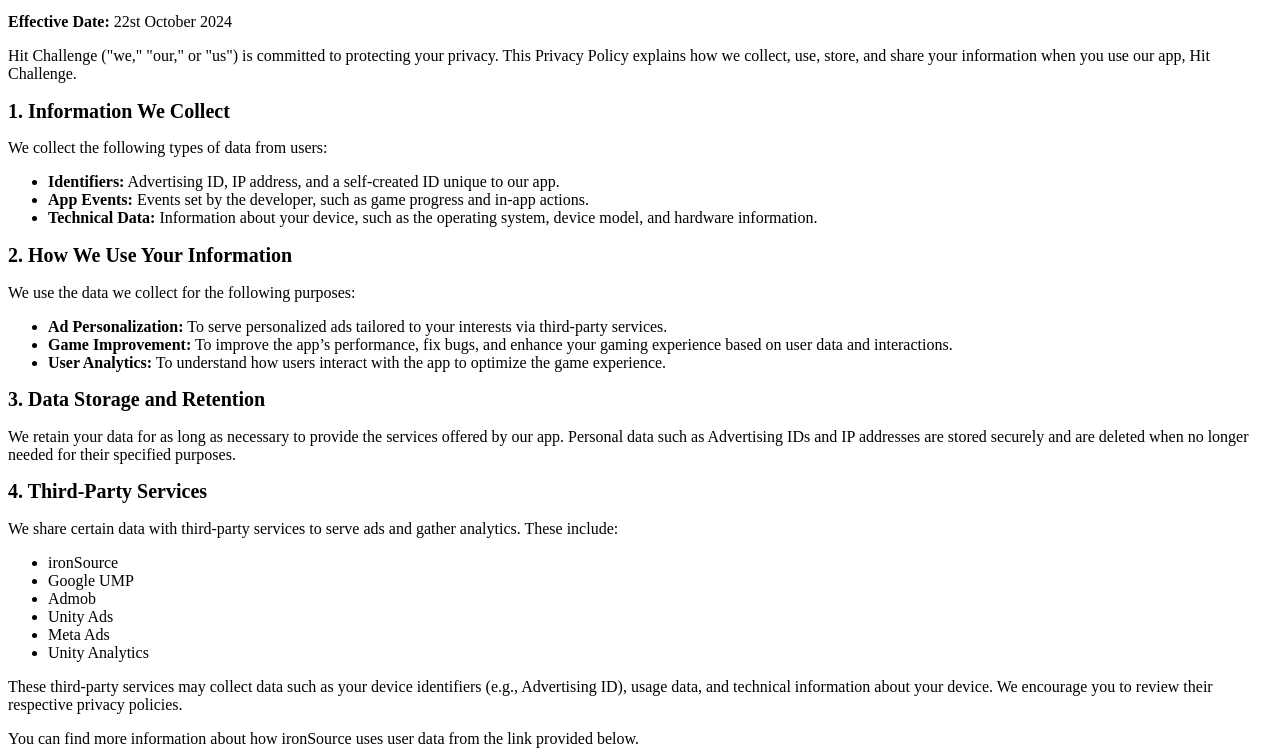
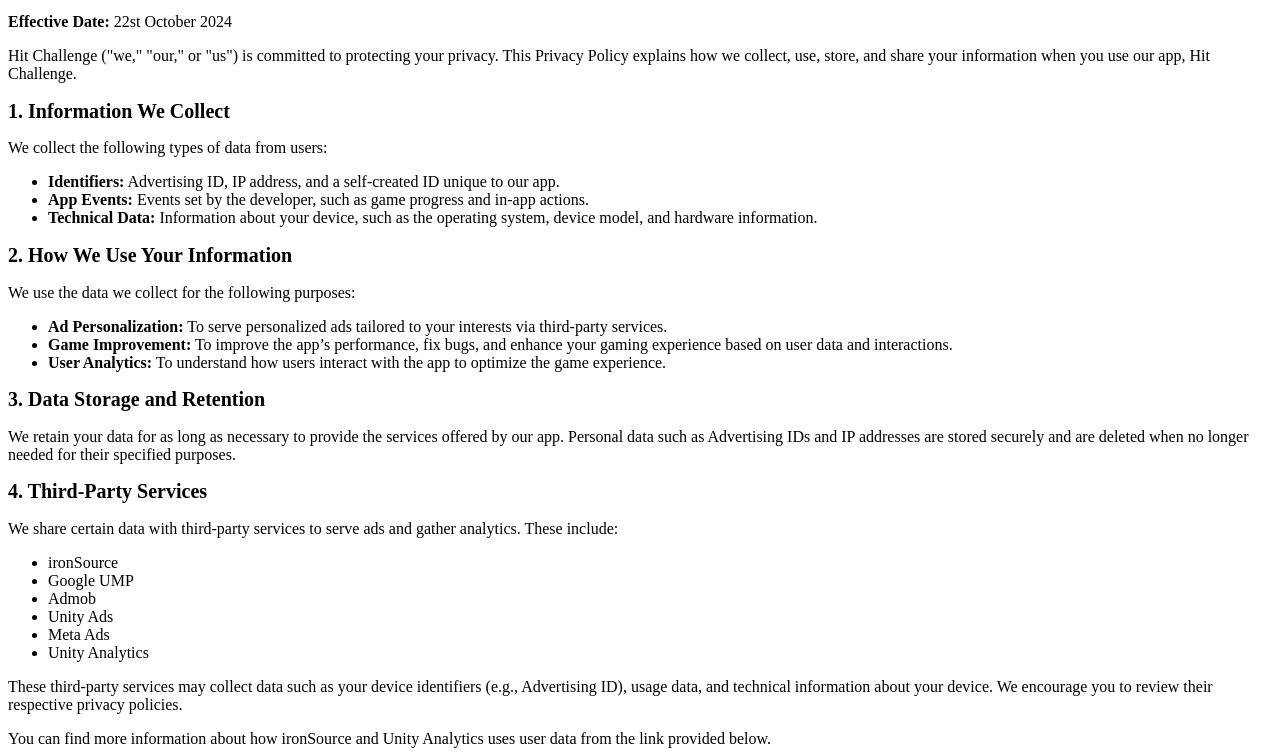
Before and after one commit to NewerWorldOrder/HitChallengePP, a plain HTML site: page index.html in a window 1280 px wide. Shown: the part 46-800 px from the top of the page. Drawn offline with Linux system fonts and the light colour scheme.

Commit message:
Update index.html

```diff
--- a/index.html
+++ b/index.html
@@ -54,7 +54,7 @@
     <li>Unity Analytics</li>
 </ul>
 <p>These third-party services may collect data such as your device identifiers (e.g., Advertising ID), usage data, and technical information about your device. We encourage you to review their respective privacy policies.</p>
-<p>You can find more information about how ironSource uses user data from the link provided below.</p>
+<p>You can find more information about how ironSource and Unity Analytics uses user data from the link provided below.</p>
 <p><a href="https://developers.is.com/ironsource-mobile/ironsource-mobile-privacy-policy/#step-4">ironSource Privacy Policy</a></p>
 <p><a href="https://unity.com/legal/game-player-and-app-user-privacy-policy">Unity Analytics Privacy Policy</a></p>
 
```
